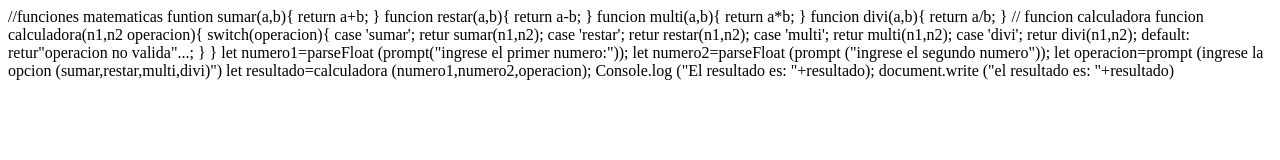
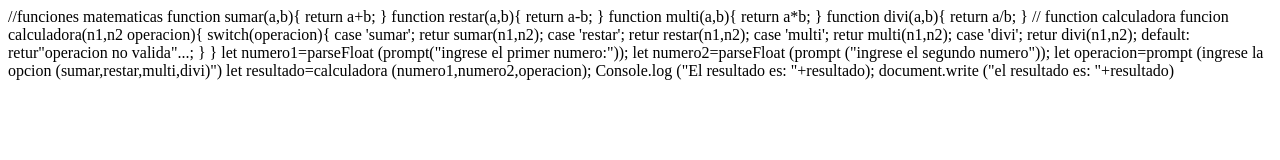
Before and after one commit to Nerys0/LAB13, a plain HTML site: page INDEX.HTML in a window 1280 px wide. Drawn offline with Linux system fonts and the light colour scheme.

Commit message:
funciones matematicas

```diff
--- a/INDEX.HTML
+++ b/INDEX.HTML
@@ -8,20 +8,20 @@
 <body>
     <scrip>
         //funciones matematicas
-        funtion sumar(a,b){
+        function sumar(a,b){
             return a+b;
 
         }
-        funcion restar(a,b){
+        function restar(a,b){
             return a-b;
         }
-        funcion multi(a,b){
+        function multi(a,b){
             return a*b;
         }
-        funcion divi(a,b){
+        function divi(a,b){
             return a/b;
         }
-        // funcion calculadora
+        // function calculadora
         funcion calculadora(n1,n2 operacion){
             switch(operacion){
                 case 'sumar';
```
